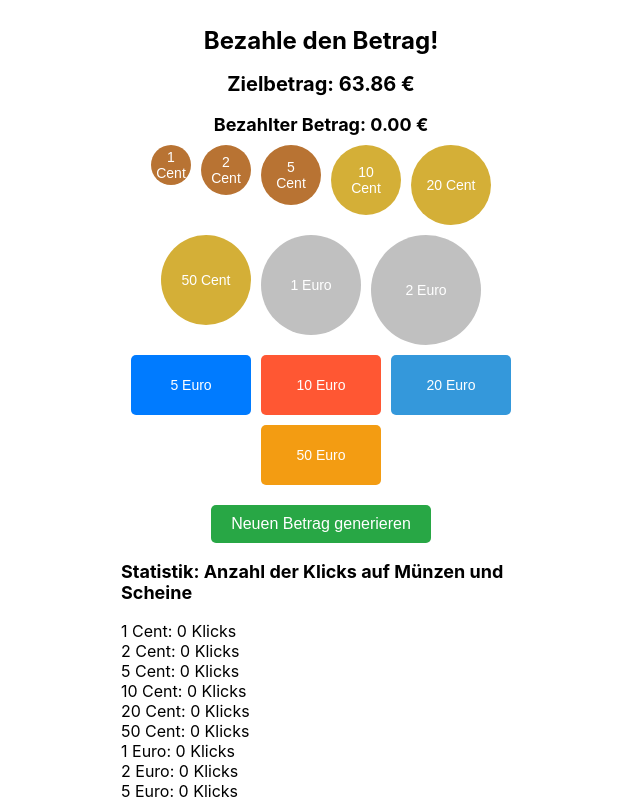
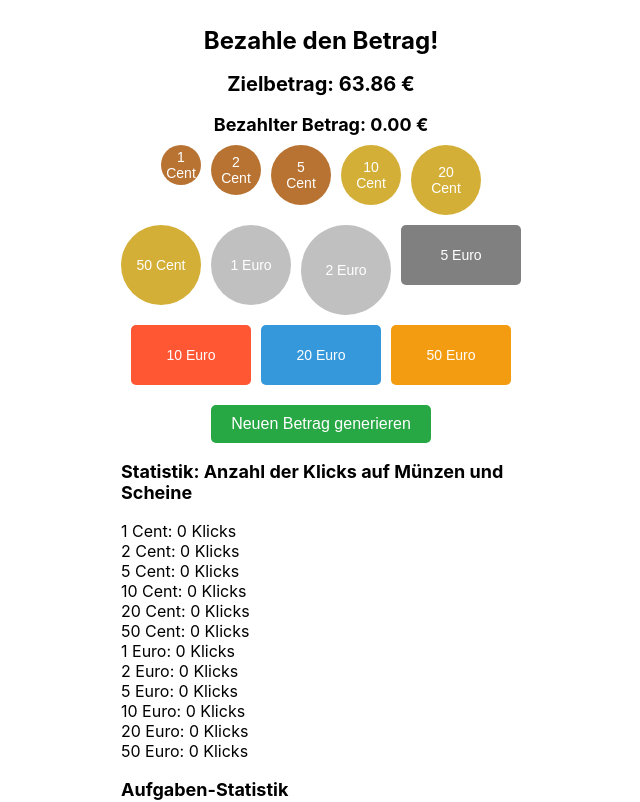
Before and after one commit to hssw24/geld, a React (Create React App) app: page / in a window 1280 px wide. Shown: the top 802 px of the page, without its empty margins (319-959 px from the left). Built offline with nearby package versions, Linux system fonts and the light colour scheme.

Commit message:
Beschreibung der Änderungen

```diff
--- a/src/App.js
+++ b/src/App.js
@@ -4,12 +4,12 @@ const euroValues = [
   { label: "1 Cent", value: 0.01, color: "#b87333", shape: "circle", radius: 20 }, // Kupfer
   { label: "2 Cent", value: 0.02, color: "#b87333", shape: "circle", radius: 25 }, // Kupfer
   { label: "5 Cent", value: 0.05, color: "#b87333", shape: "circle", radius: 30 }, // Kupfer
-  { label: "10 Cent", value: 0.10, color: "#d4af37", shape: "circle", radius: 35 }, // Gold
-  { label: "20 Cent", value: 0.20, color: "#d4af37", shape: "circle", radius: 40 }, // Gold
-  { label: "50 Cent", value: 0.50, color: "#d4af37", shape: "circle", radius: 45 }, // Gold
-  { label: "1 Euro", value: 1.00, color: "#c0c0c0", shape: "circle", radius: 50 }, // Silber mit Goldrand
-  { label: "2 Euro", value: 2.00, color: "#c0c0c0", shape: "circle", radius: 55 }, // Silber mit Goldrand
-  { label: "5 Euro", value: 5.00, color: "#007bff", shape: "rect", width: 120, height: 60 }, // Blaue Note
+  { label: "10 Cent", value: 0.10, color: "#d4af37", shape: "circle", radius: 30 }, // Gold
+  { label: "20 Cent", value: 0.20, color: "#d4af37", shape: "circle", radius: 35 }, // Gold
+  { label: "50 Cent", value: 0.50, color: "#d4af37", shape: "circle", radius: 40 }, // Gold
+  { label: "1 Euro", value: 1.00, color: "#c0c0c0", shape: "circle", radius: 40 }, // Silber mit Goldrand
+  { label: "2 Euro", value: 2.00, color: "#c0c0c0", shape: "circle", radius: 45 }, // Silber mit Goldrand
+  { label: "5 Euro", value: 5.00, color: "#808080", shape: "rect", width: 120, height: 60 }, // Blaue Note
   { label: "10 Euro", value: 10.00, color: "#ff5733", shape: "rect", width: 120, height: 60 }, // Rote Note
   { label: "20 Euro", value: 20.00, color: "#3498db", shape: "rect", width: 120, height: 60 }, // Blaue Note
   { label: "50 Euro", value: 50.00, color: "#f39c12", shape: "rect", width: 120, height: 60 } // Orange Note
```
